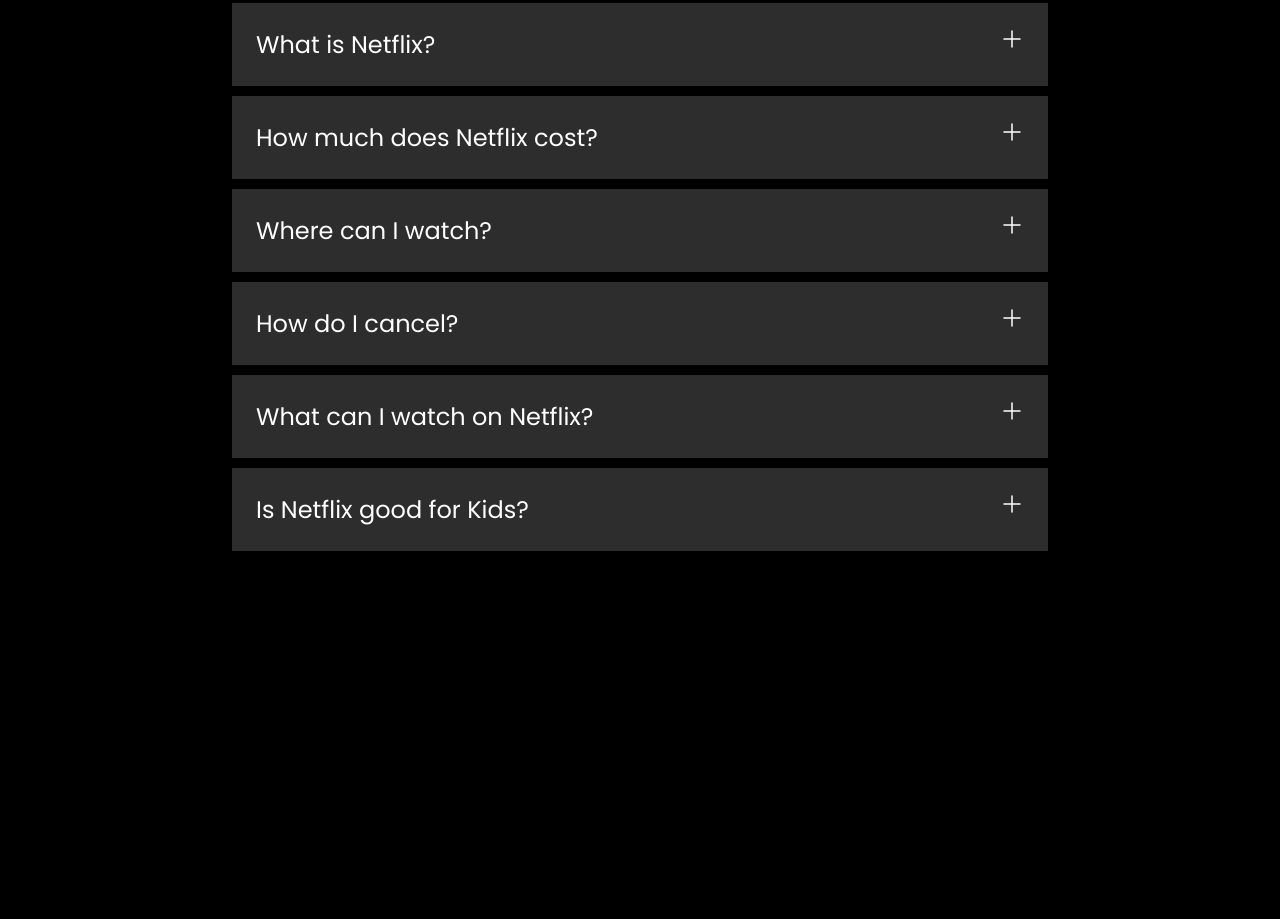
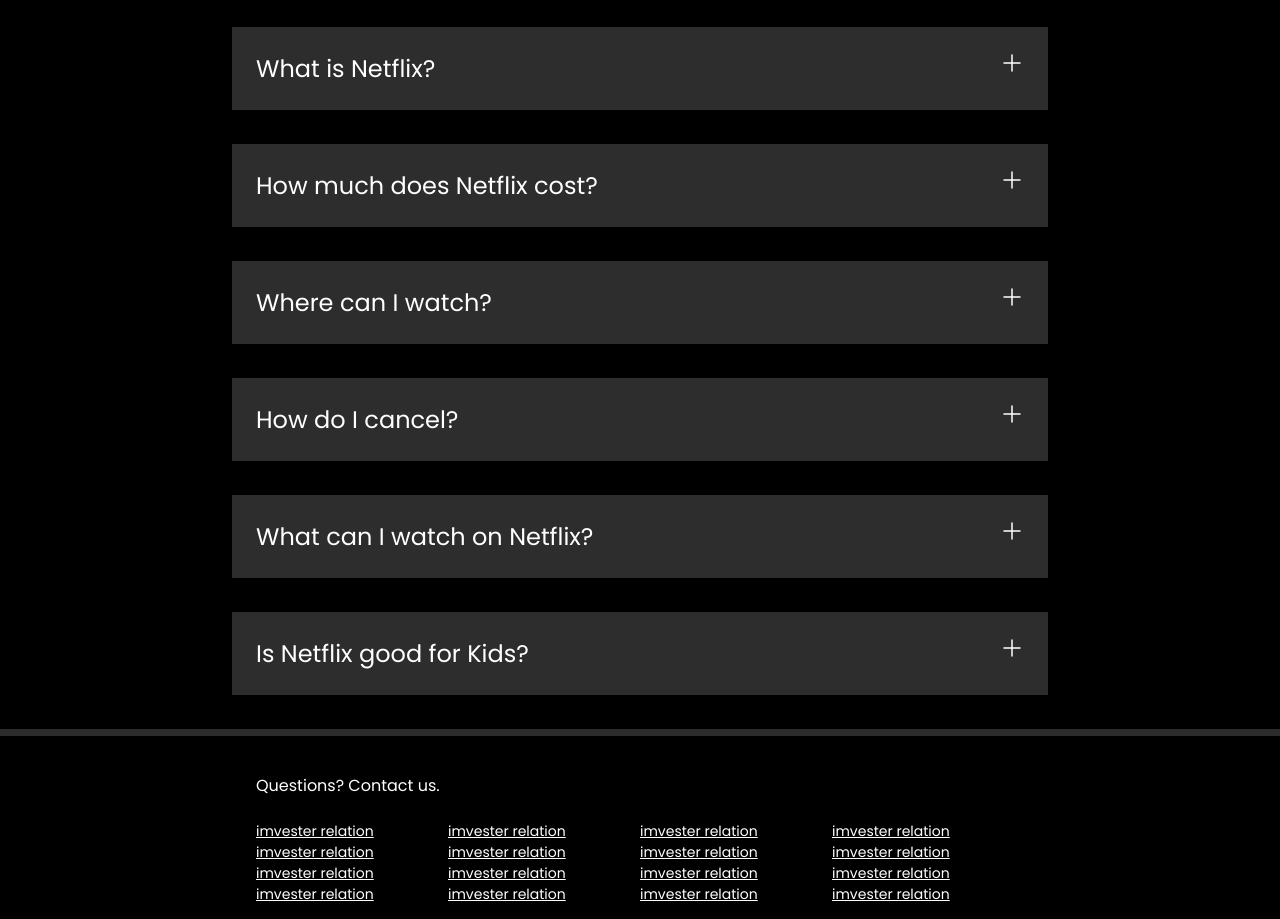
Before and after one commit to Muzamil-Nazeer/Netflix-_Clone, a plain HTML site: page index.html in a window 1280 px wide. Shown: the part 1943-2862 px from the top of the page. Before the commit the page ends 2504 px from the top, so only its background shows below. Drawn offline with Linux system fonts and the light colour scheme; a web font is replaced by a local one.

Commit message:
footer done

```diff
--- a/index.html
+++ b/index.html
@@ -160,7 +160,37 @@
                     stroke-linejoin="round" />
             </svg>
         </div>
+        <div class="seperation"> </div>
+        <footer>
+        <div class="footer-div">Questions? Contact us.</div>
+            <div class="footer">
+            <div class="footer-item">
+                <a href="#">imvester relation</a>
+                <a href="#">imvester relation</a>
+                <a href="#">imvester relation</a>
+                <a href="#">imvester relation</a>
+            </div>
+            <div class="footer-item">
+                <a href="#">imvester relation</a>
+                <a href="#">imvester relation</a>
+                <a href="#">imvester relation</a>
+                <a href="#">imvester relation</a>
+            </div>
+            <div class="footer-item">
+                <a href="#">imvester relation</a>
+                <a href="#">imvester relation</a>
+                <a href="#">imvester relation</a>
+                <a href="#">imvester relation</a>
+            </div>
+            <div class="footer-item">
+                <a href="#">imvester relation</a>
+                <a href="#">imvester relation</a>
+                <a href="#">imvester relation</a>
+                <a href="#">imvester relation</a>
+            </div>
+        </div>
 
+        </footer>
 </body>
 
 </html>
--- a/main.css
+++ b/main.css
@@ -92,7 +92,7 @@
 
 .btn {
     padding: 3px 8px;
-    font-weight: 400 ;
+    font-weight: 400;
     background-color: rgba(0, 0, 0, 0.2);
     color: #fff;
     border-radius: 5px;
@@ -128,7 +128,7 @@
     border-radius: 5px;
 }
 
-.first{
+.first {
     display: flex;
     justify-content: center;
     max-width: 70vw;
@@ -142,57 +142,61 @@
     position: relative;
 
 }
+
 .secImg img {
-  width: 30vw;
-  position: relative;
-  z-index: 10;
+    width: 30vw;
+    position: relative;
+    z-index: 10;
 }
+
 .secImg video {
     width: 26vw;
     position: absolute;
     top: 51px;
     right: 0px;
 }
-section.first > div :nth-child(1){
+
+section.first>div :nth-child(1) {
     font-size: 48px;
     font-weight: bolder;
 }
-section.first > div :nth-child(2){
+
+section.first>div :nth-child(2) {
     font-size: 24px;
 
 }
-section.first > div {
+
+section.first>div {
     display: flex;
     flex-direction: column;
 }
 
 
-section.second > div {
+section.second>div {
     display: flex;
     flex-direction: column;
 }
 
 
-.faq{
+.faq {
     background-color: black;
     color: #fff;
 
 }
-.faq h2{
+
+.faq h2 {
     text-align: center;
     padding: 20px;
     font-size: 48px;
     font-weight: 900;
 }
 
-.faqbox:hover{
+.faqbox:hover {
     background-color: rgb(75, 74, 74);
 }
 
-
-
 .faqbox {
-    transition: all 1s ease-out ;
+    transition: all ease-out;
     display: flex;
     background-color: #2d2d2d;
     padding: 24px;
@@ -200,12 +204,39 @@
     margin: 10px auto;
     font-size: 24px;
     font-weight: 400;
+    margin: 34px auto;
     justify-content: space-between;
+    cursor: pointer;
 }
-.btn-two{
 
-    justify-content: center;
-    align-items: center;
-    max-width: 600px;
+.footer {
+    display: grid;
+    grid-template-columns: 1fr 1fr 1fr 1fr;
+    color: #fff;
+
+
+}
+
+.footer-item {
+    display: flex;
+    flex-direction: column;
+}
+
+footer {
+    color: #fff;
+    max-width: 60vw;
     margin: auto;
+    padding: 14px;
+
 }
+
+footer .footer-div {
+    padding: 23px 0px ;
+}
+
+
+footer a {
+    font-size: 14px ;
+    gap: 23px ;
+    color: #fff;
+}
```
